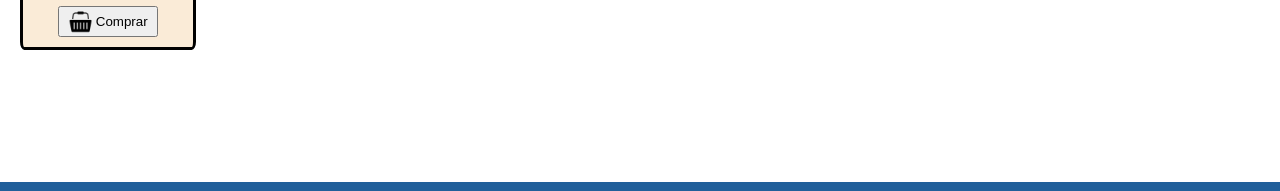
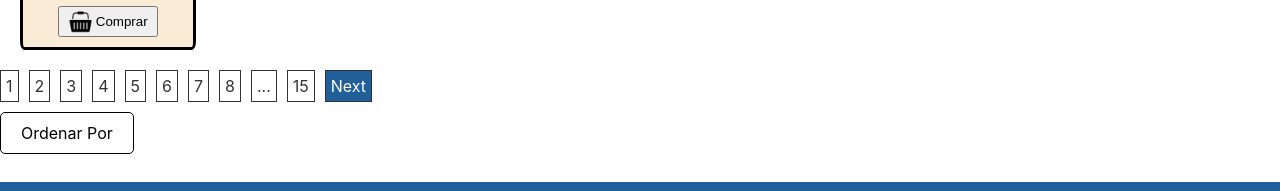
Before and after one commit to Magalhaes-Magister/WebReactProject, a React (Create React App) app: page / in a window 1280 px wide. Shown: the part 518-709 px from the top of the page. Built offline with nearby package versions, Linux system fonts and the light colour scheme.

Commit message:
pesquisa_numero_e_metade_filtro

```diff
--- a/src/App.js
+++ b/src/App.js
@@ -6,6 +6,8 @@ import House from './components/House.jsx';
 import CaixaLivro from "./components/caixaLivro";
 import Books from "./db.json";
 import Pesquisa from './components/barra_pesquisa.jsx';
+import Barra_numero from './components/barra_numeros.jsx';
+import Filtro from './components/Filtro.jsx';
 
 function App() {
   return (
@@ -15,6 +17,8 @@ function App() {
         <CaixaLivro
             livro={Books.books[0]}
         />
+      <Barra_numero />
+      <Filtro />
       <House />
       <Footer />
     </div>
--- /dev/null
+++ b/src/components/Filtro.css
@@ -0,0 +1,63 @@
+.botao_filtro {
+    display: inline-block;
+    position: relative;
+    background-color: white;
+    color: black;
+    padding: 10px 20px;
+    margin: 10px 0;
+    cursor: pointer;
+    border: 1px solid black;
+    border-radius: 5px;
+    transition: background-color 0.3s ease;
+}
+
+.botao_filtro ul {
+    display: none;
+    position: absolute;
+    background-color: white;
+    list-style: none;
+    padding: 0;
+    border: 1px solid black;
+    border-radius: 5px;
+    box-shadow: 0 2px 5px rgba(0, 0, 0, 0.1);
+}
+
+.botao_filtro ul li {
+    margin: 0;
+    padding: 10px;
+}
+
+.botao_filtro ul li a {
+    text-decoration: none;
+}
+
+.botao_filtro:hover {
+    background-color: #f5f5f5;
+}
+
+.botao_filtro:hover ul {
+    display: block;
+}
+
+.Zero {
+    display: none;
+}
+
+
+.Primeiro:hover ul{
+    display: block;
+}
+
+
+.Segundo:hover ul{
+    display: block;
+}
+
+
+#Primeiro_1 {
+    display: none;
+}
+
+#Segundo_2 {
+    display: none;
+}
--- /dev/null
+++ b/src/components/Filtro.jsx
@@ -0,0 +1,34 @@
+import React from 'react';
+import './Filtro.css';
+
+function filtro() {
+    return (
+        <div className="filtro">
+            <li className="botao_filtro">
+                <span className="Opcoes">Ordenar Por</span>
+                <ul className='Zero'>
+                    <li className='Primeiro'>
+                        <a href="">Ranking</a>
+                        <ul id='Primeiro_1'>
+                            <li><a href="">0-1</a></li>
+                            <li><a href="">1-2</a></li>
+                            <li><a href="">2-3</a></li>
+                            <li><a href="">3-4</a></li>
+                            <li><a href="">4-5</a></li>
+                        </ul>
+                    </li>
+                    <li className='Segundo'>
+                        <a href="">Preço</a>
+                        <ul id='Segundo_2'>
+                            <li><a href=""> 0-10 </a></li>
+                            <li><a href=""> 10-20 </a></li>
+                            <li><a href=""> 20-30 </a></li>
+                        </ul>
+                    </li>
+                </ul>
+            </li>
+        </div>
+    );
+}
+
+export default filtro;
--- /dev/null
+++ b/src/components/barra_numero.css
@@ -0,0 +1,33 @@
+
+
+#barra{
+    list-style-type: none;
+    margin: 0;
+    padding: 0;
+}
+
+.barra_numero li {
+    background-color: white;
+    display: inline-block;
+    margin-right: 10px;
+    font-size: 16px;
+    color: #333;
+    cursor: pointer;
+    border: 1px solid #333;
+    padding: 5px;
+}
+
+#numeros_iniciais:hover {
+    color: white;
+    background-color: rgb(33, 95, 154);
+  }
+
+  #numero_final:hover {
+    color: white;
+    background-color: rgb(33, 95, 154);
+  }
+
+#next {
+    color: white;
+    background-color: rgb(33, 95, 154);
+}
--- /dev/null
+++ b/src/components/barra_numeros.jsx
@@ -0,0 +1,24 @@
+import React from 'react';
+import './barra_numero.css';
+
+function barra_numero() {
+  return (
+    <div className="barra_numero">
+        <ul id="barra">
+            <li id="numeros_iniciais">1</li>
+            <li id="numeros_iniciais">2</li>
+            <li id="numeros_iniciais">3</li>
+            <li id="numeros_iniciais">4</li>
+            <li id="numeros_iniciais">5</li>
+            <li id="numeros_iniciais">6</li>
+            <li id="numeros_iniciais">7</li>
+            <li id="numeros_iniciais">8</li>
+            <li>...</li>
+            <li id="numero_final">15</li>
+            <li id="next">Next</li>
+        </ul>
+    </div>
+  );
+}
+
+export default barra_numero;
--- a/src/components/barra_pesquisa.jsx
+++ b/src/components/barra_pesquisa.jsx
@@ -3,14 +3,14 @@ import './barra_pesquisa.css';
 
 function Pesquisa() {
     return (
-        <div id="barra-pesquisa">
+        <div id="barra-pesquisa" >
             <div className="pesquisa">
                 <svg xmlns="http://www.w3.org/2000/svg" width="16" height="16" fill="currentColor" class="bi bi-search" viewBox="0 0 16 16">
                     <path d="M11.742 10.344a6.5 6.5 0 1 0-1.397 1.398h-.001q.044.06.098.115l3.85 3.85a1 1 0 0 0 1.415-1.414l-3.85-3.85a1 1 0 0 0-.115-.1zM12 6.5a5.5 5.5 0 1 1-11 0 5.5 5.5 0 0 1 11 0"/>
                 </svg>
                 <input type="text" placeholder="Input" />
             </div>
-            <div className="categorias">
+            <div className="categorias" >
                 <select>
                     <option value="categoria1">Autor</option>
                     <option value="categoria2">Titulo</option>
```
Also changed, not shown: src/components/barra_pesquisa.css (line endings or trailing spaces).
